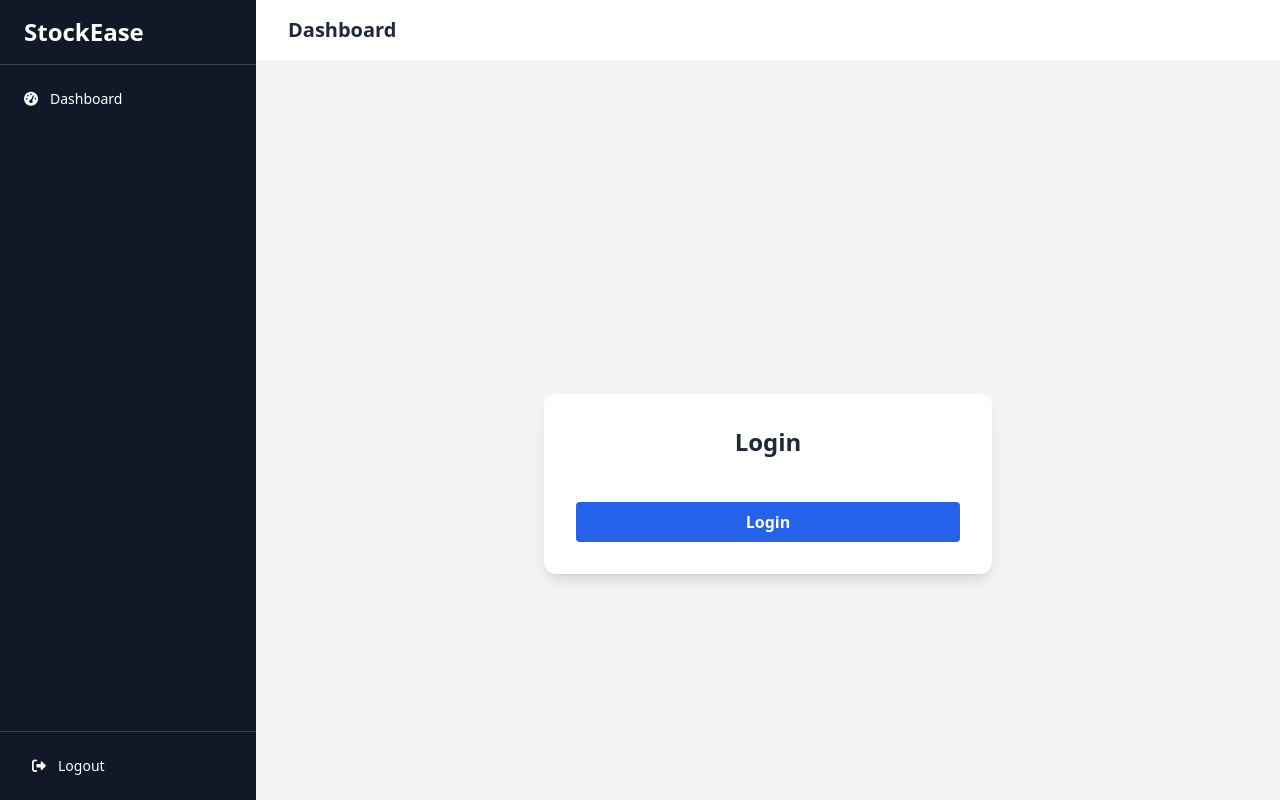
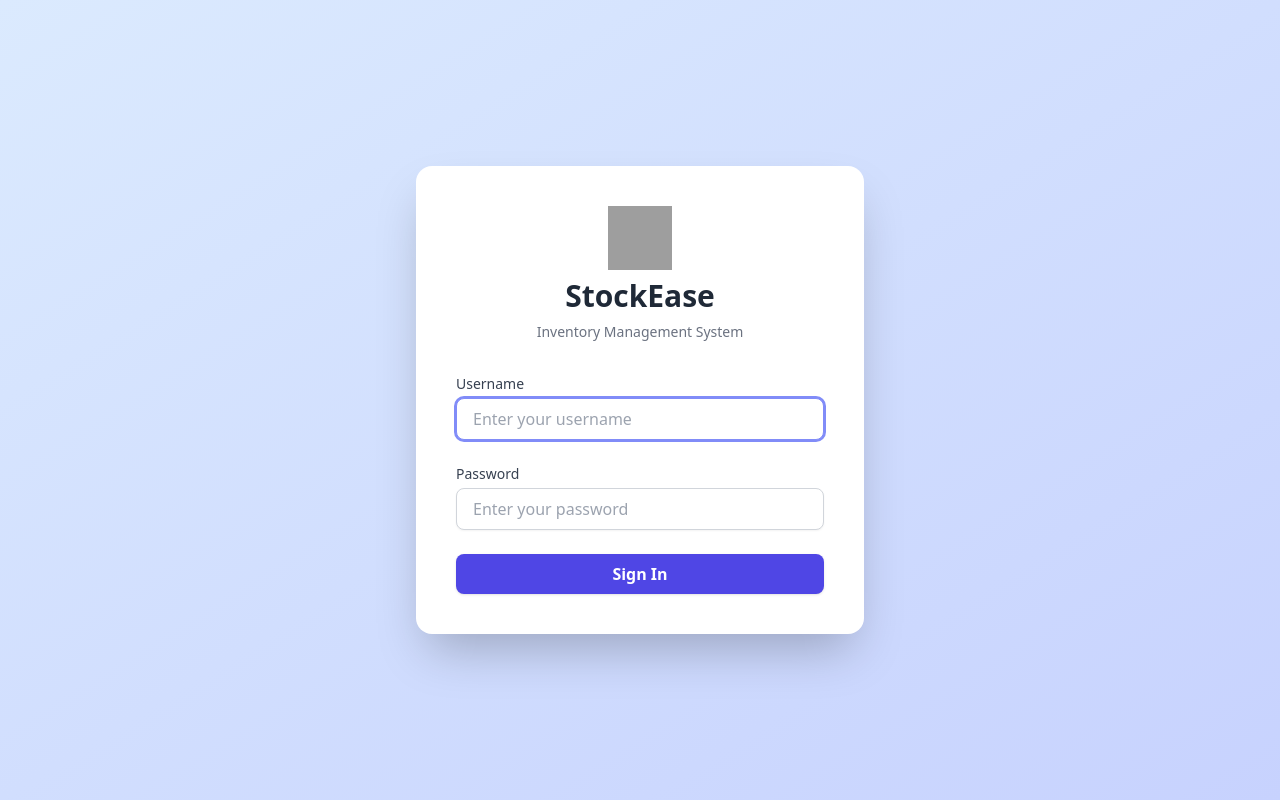
Before and after one commit to abdul-542004/StockEase, a Django app: page /login/ in a window 1280 px wide. Run offline with Django 4.2, Linux system fonts and the light colour scheme; some libraries are stand-ins or nearby versions; grey boxes are pictures that could not be loaded.

Commit message:
Inventory Route made working

```diff
--- a/StockEase/core/templates/core/login.html
+++ b/StockEase/core/templates/core/login.html
@@ -1,33 +1,38 @@
-{% extends 'core/base.html' %}
-{% load static %}
-{% load widget_tweaks %}
-
-
-{% block content %}
-<div class="min-h-screen flex items-center justify-center bg-gray-100">
-  <div class="w-full max-w-md bg-white rounded-xl shadow-lg p-8">
-    <h2 class="text-2xl font-bold text-center text-gray-800 mb-6">Login</h2>
-    <form method="post" class="space-y-5" novalidate>
+<!DOCTYPE html>
+<html lang="en">
+<head>
+  <meta charset="UTF-8">
+  <meta name="viewport" content="width=device-width, initial-scale=1.0">
+  <title>Login | StockEase</title>
+  <script src="https://cdn.tailwindcss.com"></script>
+  <link rel="stylesheet" href="https://cdnjs.cloudflare.com/ajax/libs/font-awesome/6.0.0-beta3/css/all.min.css">
+</head>
+<body class="min-h-screen flex items-center justify-center bg-gradient-to-br from-blue-100 to-indigo-200">
+  <div class="w-full max-w-md bg-white rounded-2xl shadow-2xl p-10">
+    <div class="flex flex-col items-center mb-8">
+      <img src="https://img.icons8.com/ios-filled/100/4F46E5/warehouse.png" alt="StockEase Logo" class="w-16 h-16 mb-2">
+      <h2 class="text-3xl font-extrabold text-gray-800 mb-2">StockEase</h2>
+      <p class="text-gray-500 text-sm">Inventory Management System</p>
+    </div>
+    {% if messages %}
+      <ul class="mb-4">
+        {% for message in messages %}
+          <li class="text-{{ message.tags }}-600">{{ message }}</li>
+        {% endfor %}
+      </ul>
+    {% endif %}
+    <form method="post" class="space-y-6">
       {% csrf_token %}
-      {% if form.non_field_errors %}
-        <div class="text-red-600 text-center text-sm mb-2">{{ form.non_field_errors }}</div>
-      {% endif %}
       <div>
-        {{ form.username.label_tag }}
-        {{ form.username|add_class:'input input-bordered w-full px-3 py-2 border border-gray-300 rounded focus:outline-none focus:ring-2 focus:ring-blue-400' }}
-        {% for error in form.username.errors %}
-          <div class="text-red-500 text-xs mt-1">{{ error }}</div>
-        {% endfor %}
+        <label for="username" class="block text-sm font-medium text-gray-700">Username</label>
+        <input id="username" name="username" type="text" required autofocus class="mt-1 block w-full px-4 py-2 border border-gray-300 rounded-lg shadow-sm focus:ring-2 focus:ring-indigo-400 focus:border-indigo-400 outline-none" placeholder="Enter your username">
       </div>
       <div>
-        {{ form.password.label_tag }}
-        {{ form.password|add_class:'input input-bordered w-full px-3 py-2 border border-gray-300 rounded focus:outline-none focus:ring-2 focus:ring-blue-400' }}
-        {% for error in form.password.errors %}
-          <div class="text-red-500 text-xs mt-1">{{ error }}</div>
-        {% endfor %}
+        <label for="password" class="block text-sm font-medium text-gray-700">Password</label>
+        <input id="password" name="password" type="password" required class="mt-1 block w-full px-4 py-2 border border-gray-300 rounded-lg shadow-sm focus:ring-2 focus:ring-indigo-400 focus:border-indigo-400 outline-none" placeholder="Enter your password">
       </div>
-      <button type="submit" class="w-full py-2 px-4 bg-blue-600 hover:bg-blue-700 text-white font-semibold rounded transition">Login</button>
+      <button type="submit" class="w-full py-2 px-4 bg-indigo-600 hover:bg-indigo-700 text-white font-semibold rounded-lg shadow transition">Sign In</button>
     </form>
   </div>
-</div>
-{% endblock %}
+</body>
+</html>
--- a/StockEase/core/templates/core/user_confirm_delete.html
+++ b/StockEase/core/templates/core/user_confirm_delete.html
@@ -8,6 +8,8 @@
     <form method="post">
         {% csrf_token %}
         <div class="flex justify-end">
+
+
             <a href="{% url 'user_list' %}" class="bg-gray-300 hover:bg-gray-400 text-gray-800 px-4 py-2 rounded mr-2">Cancel</a>
             <button type="submit" class="bg-red-600 hover:bg-red-700 text-white px-4 py-2 rounded">Delete</button>
         </div>
--- a/StockEase/core/urls.py
+++ b/StockEase/core/urls.py
@@ -48,4 +48,7 @@ urlpatterns = [
     path('locations/add/', views.location_create, name='location_create'),
     path('locations/<int:pk>/edit/', views.location_update, name='location_update'),
     path('locations/<int:pk>/delete/', views.location_delete, name='location_delete'),
+
+    # Inventory URLs
+    path('inventory/', views.inventory_list, name='inventory_list'),
 ]
--- a/StockEase/core/views.py
+++ b/StockEase/core/views.py
@@ -207,7 +207,7 @@ def product_delete(request, pk):
         product.delete()
         messages.success(request, 'Product deleted successfully!')
         return redirect('product_list')
-    return render(request, 'core/product_confirm_delete.html', {'product': product})
+    return render(request, 'core/entity_confirm_delete.html', {'product': product})
 
 # --- Customer CRUD Views ---
 @login_required
@@ -343,6 +343,33 @@ def location_delete(request, pk):
         return redirect('location_list')
     return render(request, 'core/location_confirm_delete.html', {'location': location})
 
+@login_required
+@user_passes_test(is_admin)
+def inventory_list(request):
+    warehouses = Warehouse.objects.all()
+    selected_warehouse = None
+    query = request.GET.get('q', '').strip()
+    warehouse_id = request.GET.get('warehouse', '')
+
+    inventory_qs = Inventory.objects.select_related('product', 'warehouse')
+    if warehouse_id:
+        try:
+            selected_warehouse = Warehouse.objects.get(id=warehouse_id)
+            inventory_qs = inventory_qs.filter(warehouse=selected_warehouse)
+        except Warehouse.DoesNotExist:
+            selected_warehouse = None
+    if query:
+        inventory_qs = inventory_qs.filter(product__name__icontains=query)
+    inventory_qs = inventory_qs.order_by('warehouse__name', 'product__name')
+
+    context = {
+        'warehouses': warehouses,
+        'selected_warehouse': selected_warehouse,
+        'inventory_list': inventory_qs,
+        'query': query,
+    }
+    return render(request, 'core/inventory_list.html', context)
+
 def dashboard(request):
     """Dashboard view showing key metrics and visualizations"""
 
```
Also changed, not shown: StockEase/core/static/js/inventory.js (added, +23 -0 lines), StockEase/core/templates/core/inventory_list.html (added, +65 -0 lines), StockEase/db.sqlite3.
